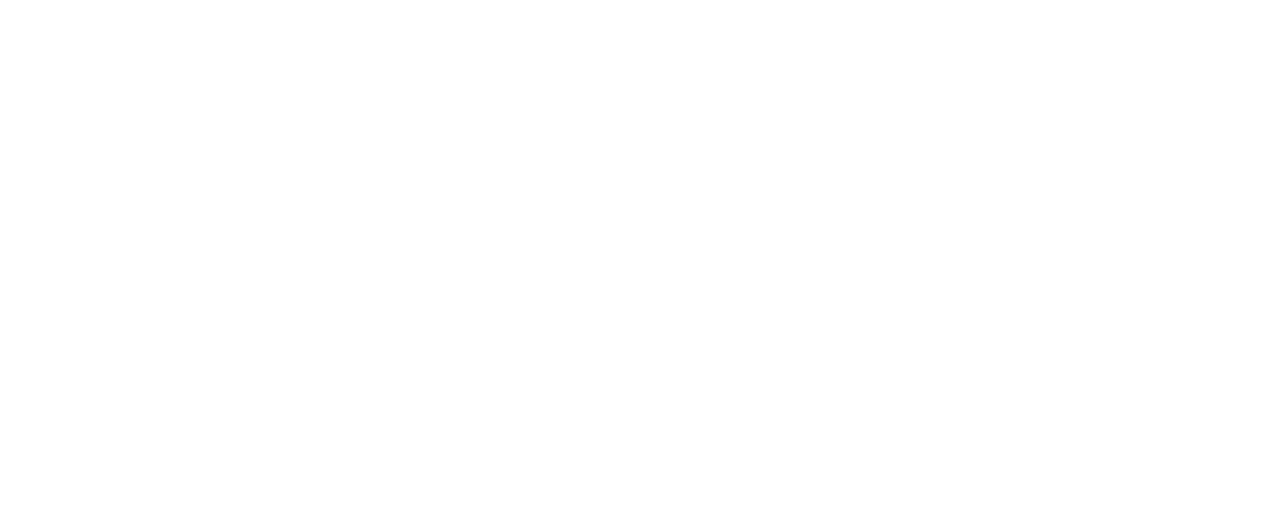
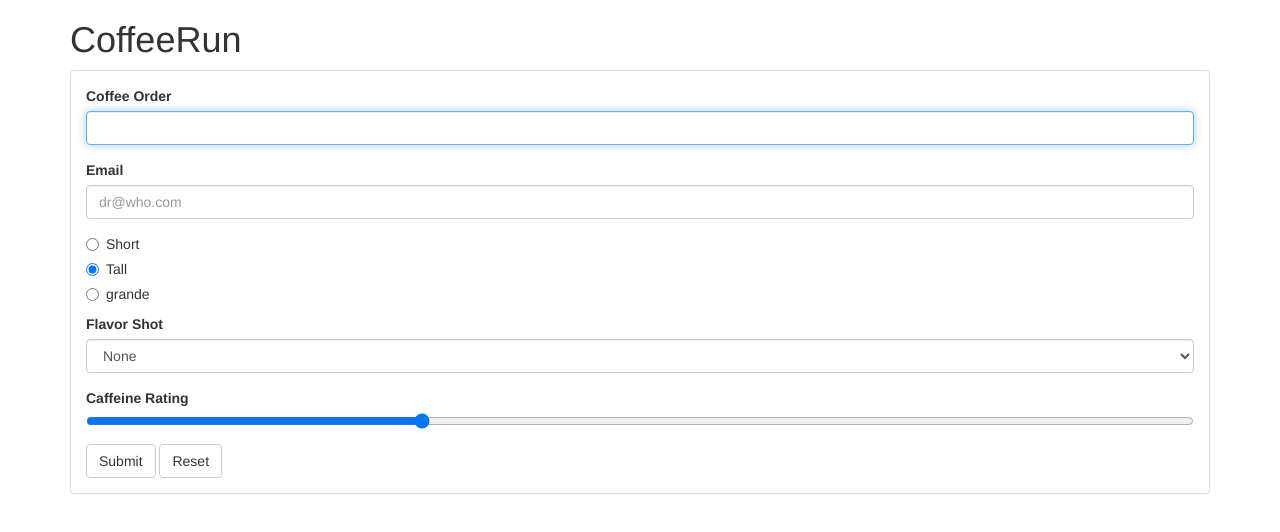
Before and after one commit to jhtrn/coffeerun, a plain HTML site: page index.html in a window 1280 px wide. Drawn offline with nearby package versions, Linux system fonts and the light colour scheme.

Commit message:
Chapter 9: Bootstrap, Added Order Form, Radio Buttons, Dropdown Menu, Range Slider, Submit/Reset Buttons

```diff
--- a/index.html
+++ b/index.html
@@ -4,9 +4,66 @@
 <head>
   <meta charset="utf-8">
   <title>coffeerun</title>
+  <link rel="stylesheet" href="https://cdnjs.cloudflare.com/ajax/libs/twitter-bootst
+rap/3.3.6/css/bootstrap.min.css">
 </head>
 
-<body>
+<body class="container">
+  <header>
+    <h1>CoffeeRun</h1>
+  </header>
+  <section>
+    <div class="panel panel-default">
+      <div class="panel-body">
+        <form data-coffee-order="form">
+          <div class="form-group">
+            <label for="coffeOrder">Coffee Order</label>
+            <input class="form-control" name="coffee" id="coffeeOrder" autofocus>
+          </div>
+          <div class="form-group">
+            <label for="emailInput">Email</label>
+            <input class="form-control" type="email" name="emailAddress" id="emailInput" value="" placeholder="dr@who.com">
+          </div>
+          <div class="radio">
+            <label>
+                  <!-- same name "size" attribute means only one can be selected at a time -->
+                  <input type="radio" name="size" value="short">
+                  Short
+                </label>
+          </div>
+          <div class="radio">
+            <label>
+                    <input type="radio" name="size" value="tall" checked>
+                    Tall
+                  </label>
+          </div>
+          <div class="radio">
+            <label>
+                    <input type="radio" name="size" value="grande">
+                    grande
+                  </label>
+          </div>
+          <div class="form-group">
+            <label for="flavorShot">Flavor Shot</label>
+            <!-- Bootstrap will style select element as dropdown menu -->
+            <select id="flavorShot" class="form-control" name="flavor">
+                    <option value="">None</option>
+                    <option value="caramel">Caramel</option>
+                    <option value="almond">Almond</option>
+                    <option value="mocha">Mocha</option>
+                  </select>
+          </div>
+          <div class="form-group">
+            <label for="strengthLevel">Caffeine Rating</label>
+            <!-- input with type "range" will create range slider -->
+            <input name="strength" id="strengthLevel" type="range" value="30">
+          </div>
+          <button type="submit" class="btn btn-default">Submit</button>
+          <button type="reset" class="btn btn-default">Reset</button>
+        </form>
+      </div>
+    </div>
+  </section>
 
   <script src="scripts/datastore.js" charset="utf-8"></script>
   <script src="scripts/truck.js" charset="utf-8"></script>
```
